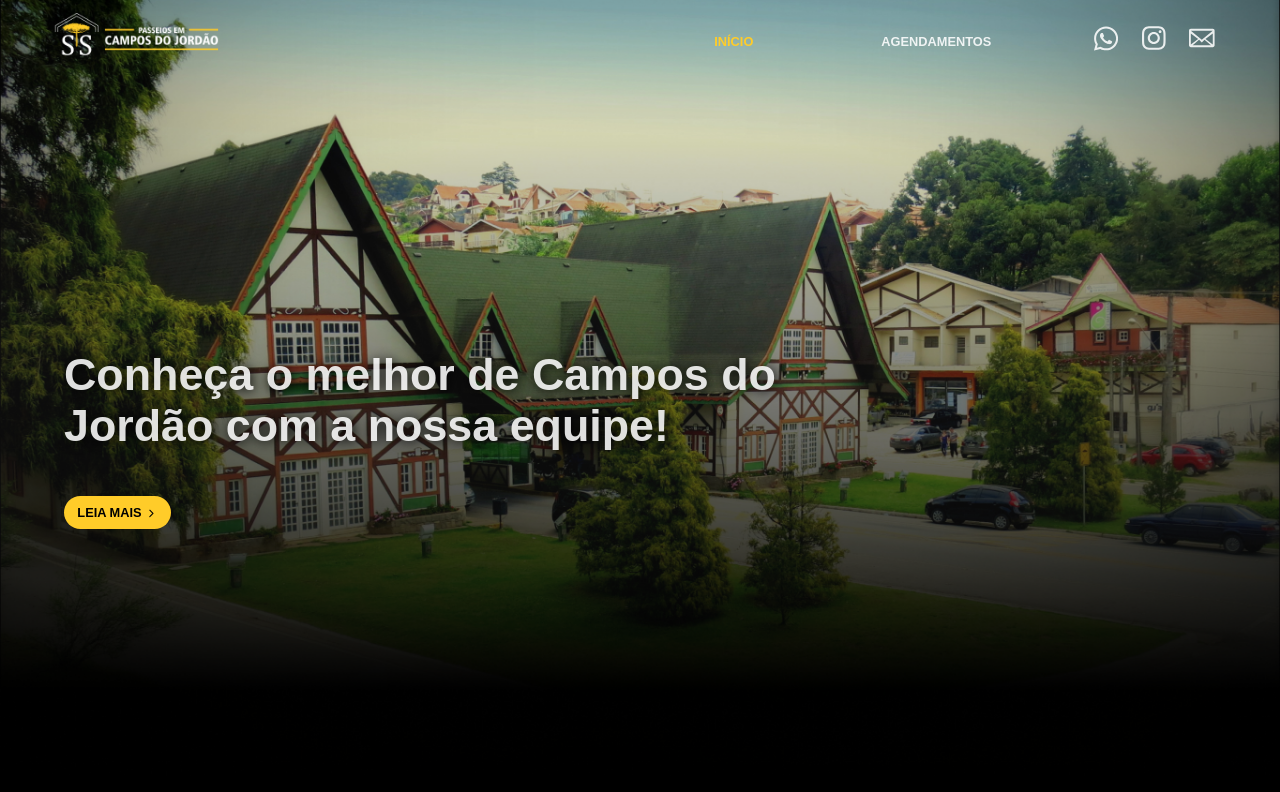
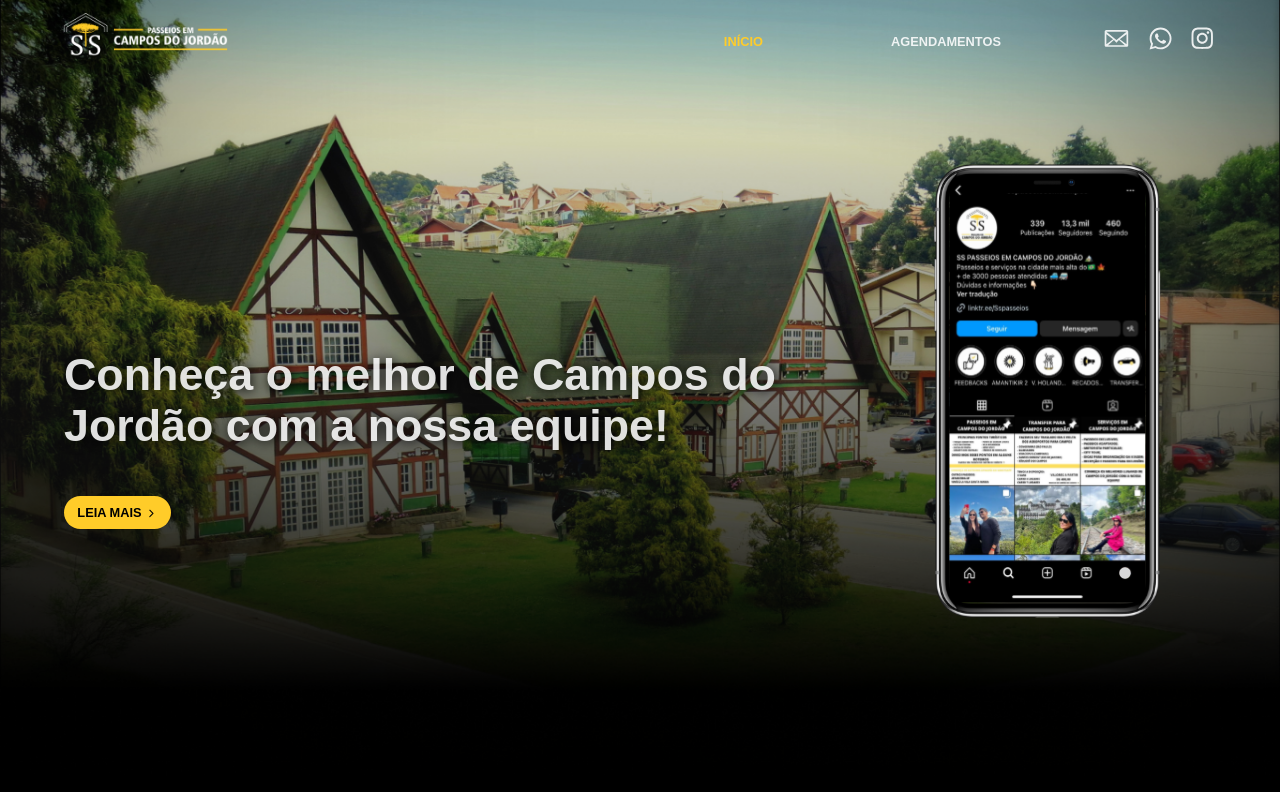
Before and after one commit to LeandroLFE/SS-CAMPOS, a React (Vite) app: page /inicio in a window 1280 px wide. Shown: the top 792 px of the page. Built offline with nearby package versions, Linux system fonts and the light colour scheme.

Commit message:
Adicionei celular com o instagram

```diff
--- a/src/Components/Header/index.tsx
+++ b/src/Components/Header/index.tsx
@@ -81,6 +81,13 @@ const Header = () => {
         ) : (
           <>
             <a
+              href="mailto:SSpasseiosemcampos@gmail.com"
+              target="_blank"
+              rel="noopener noreferrer"
+            >
+              <GoMail className="icon" size={32} />
+            </a>
+            <a
               href="https://api.whatsapp.com/message/IJB2DRZOVPY5B1?autoload=1&app_absent=0"
               target="_blank"
               rel="noopener noreferrer"
@@ -93,13 +100,6 @@ const Header = () => {
               rel="noopener noreferrer"
             >
               <FaInstagram className="icon" size={28} />
-            </a>
-            <a
-              href="mailto:SSpasseiosemcampos@gmail.com"
-              target="_blank"
-              rel="noopener noreferrer"
-            >
-              <GoMail className="icon" size={32} />
             </a>
           </>
         )}
--- a/src/Components/Header/style.tsx
+++ b/src/Components/Header/style.tsx
@@ -14,7 +14,6 @@ export const Container = styled.div`
         margin-left: auto;
         margin-right: auto;
     }
-
 
     .logo {
         width: 13%;
@@ -44,9 +43,10 @@ export const Container = styled.div`
     }
 
     .icon {
-        width: 50%;
         margin-top: 1vw;
-        margin-right: 1.5vw;
+        margin-right: 1vw;
+        width: 60%;
+        height: 60%;
     }
 
     .icon:hover {
--- a/src/pages/Inicio/Inicio.tsx
+++ b/src/pages/Inicio/Inicio.tsx
@@ -1,5 +1,6 @@
 import { useRef } from 'react';
 import campos_home from '../../assets/campos_home.png';
+import phone from '../../assets/phone.svg';
 import { Container } from './style';
 import Carousel1 from '../../Components/Main/first-carrossel';
 import Carousel2 from '../../Components/Main/second-carrossel';
@@ -34,6 +35,14 @@ export default function Inicio () {
           <button className="more-information" onClick={handleButtonClick}>
           Leia Mais <FiChevronRight style={{ verticalAlign: "middle" }} />
         </button>
+        <div className="phone">
+            <a
+              href="https://www.instagram.com/sspasseiosemcampos/"
+              target="_blank"
+            >
+              <img src={phone} alt="Imagem de um celular na pagina do instagram da empresa" className="phone-image"/>
+            </a>
+        </div>
         </div>
 
         <div className="description">
@@ -69,23 +78,23 @@ export default function Inicio () {
           <br /><br />
           <div className="services-images">
             <div className="image-wrapper">
-              <img src={transfer} alt="Imagem de um transfer"/>
+              <img src={transfer} alt="Imagem de um transfer" className="transfer"/>
               <p>TRANSFER PARA AEROPORTO</p>
             </div>
             <div className="image-wrapper">
-              <img src={aparecida} alt="Imagem de Aparecida"/>
+              <img src={aparecida} alt="Imagem de Aparecida" className="aparecida"/>
               <p>CIDADE DE APARECIDA</p>
             </div>
             <div className="image-wrapper">
-              <img src={vinicola} alt="Imagem de uma Vinícola"/>
+              <img src={vinicola} alt="Imagem de uma Vinícola" className="vinicola"/>
               <p>VINÍCOLA SANTA MARIA</p>
             </div>
             <div className="image-wrapper">
-              <img src={museu} alt="Imagem de um Museu"/>
+              <img src={museu} alt="Imagem de um Museu" className="museu"/>
               <p>MUSEU FELÍCIA LEIRNER</p>
             </div>
             <div className="image-wrapper">
-              <img src={fazenda} alt="Imagem da fazenda Pana"/>
+              <img src={fazenda} alt="Imagem de um palacio" className="palacio"/>
               <p>POR DO SOL NA FAZENDA PRANA</p>
             </div>
           </div>
--- a/src/pages/Inicio/style.tsx
+++ b/src/pages/Inicio/style.tsx
@@ -48,6 +48,17 @@ export const Container = styled.div`
     .more-information:hover {
         color: #FFCC29;
         background-color: rgba(255, 204, 41, 0.4);
+    }
+
+    .phone {
+        position: absolute;
+        top: 20vh;
+        right: 8vw;
+        cursor: pointer;
+    }
+
+    .phone-image {
+        width: 20vw;
     }
 
     .title-1 {
```
Also changed, not shown: src/assets/instagram.png (added), src/assets/phone.svg (added).
